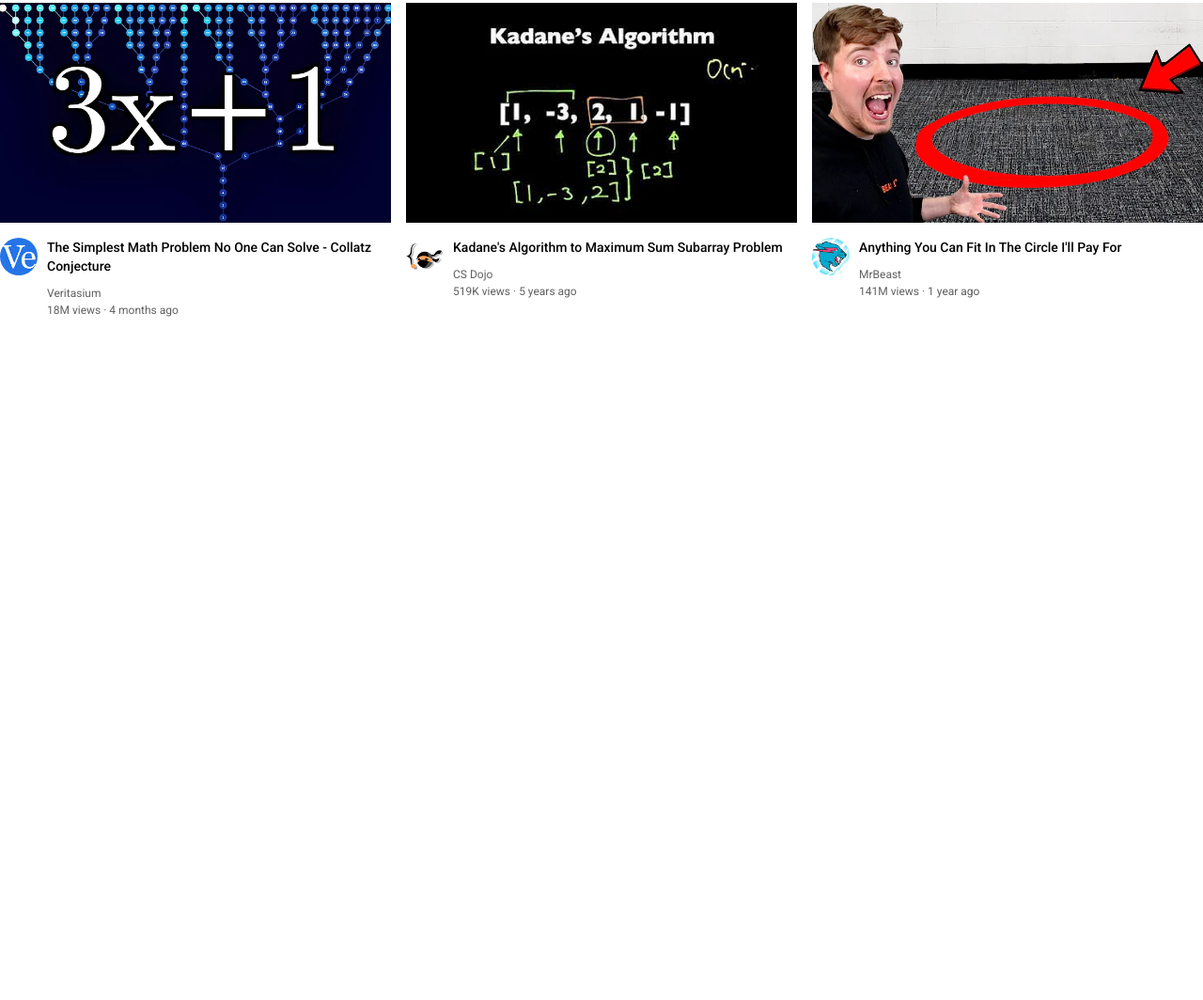
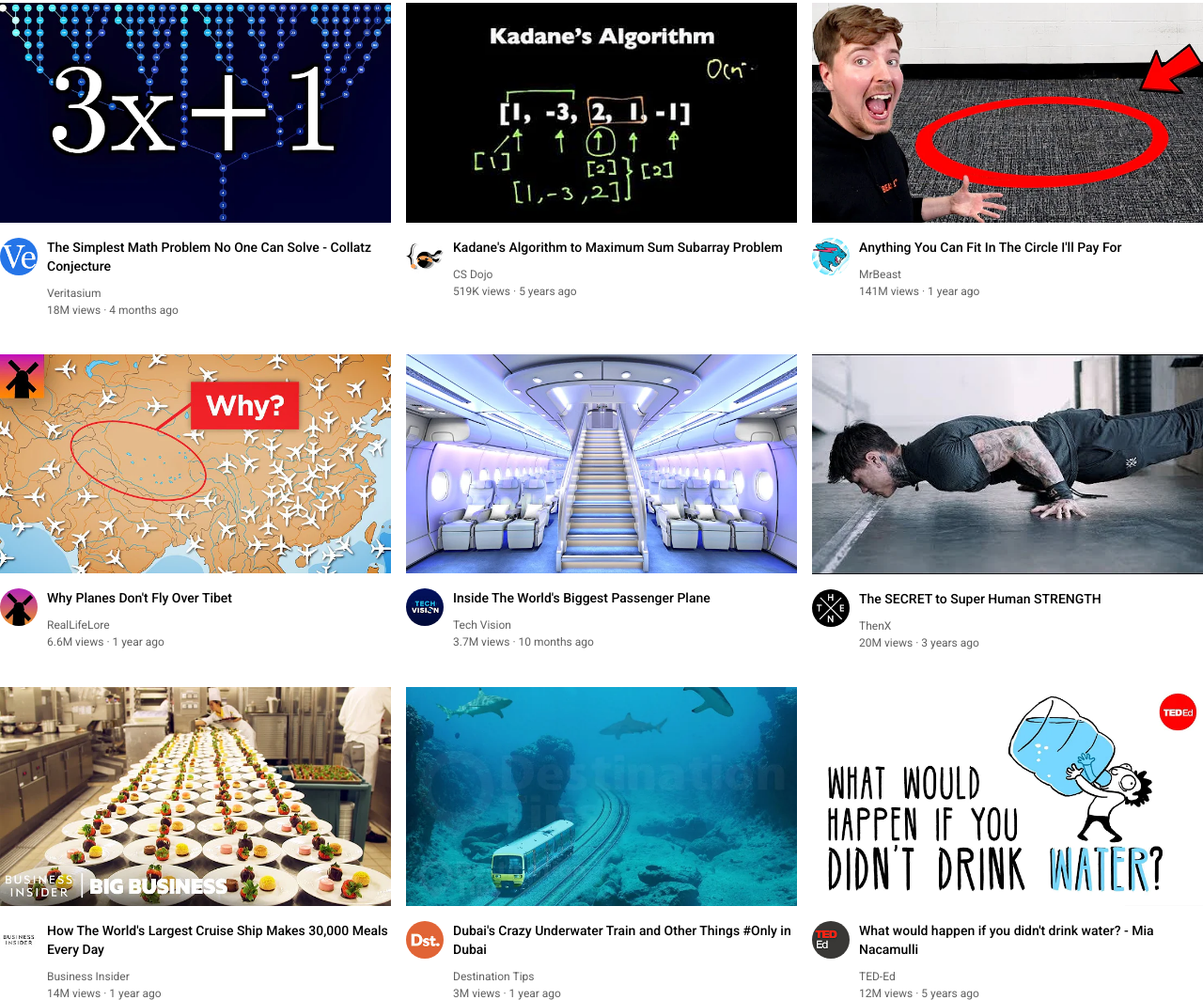
Before and after one commit to saltylubik/blog, a plain HTML site: page ytb/index.html in a window 1280 px wide. Shown: the part 405-1469 px from the top of the page at 94% size. Before the commit the page ends 800 px from the top, so only its background shows below. Drawn offline with Linux system fonts and the light colour scheme.

Commit message:
added icons and others

```diff
--- a/ytb/index.html
+++ b/ytb/index.html
@@ -175,6 +175,156 @@
         </div>
       </div>
     </div>
+
+    <div class="video-preview">
+      <div class="thumbnail-row">
+        <img class="thumbnail" src="img/thumbnail-7.webp">
+      </div>
+
+      <div class="video-info-grid">
+        <div class="channel-pic">
+          <img class="profile-pic" src="pfpimg/channel-7.jpeg">
+        </div>
+        <div class="video-info">
+          <p class="video-title">
+            Why Planes Don't Fly Over Tibet
+          </p>
+
+          <p class="video-author">
+            RealLifeLore
+          </p>
+
+          <p class="video-stats">
+            6.6M views &#183; 1 year ago
+          </p>
+        </div>
+      </div>
+    </div>
+
+    <div class="video-preview">
+      <div class="thumbnail-row">
+        <img class="thumbnail" src="img/thumbnail-8.webp">
+      </div>
+
+      <div class="video-info-grid">
+        <div class="channel-pic">
+          <img class="profile-pic" src="pfpimg/channel-8.jpeg">
+        </div>
+        <div class="video-info">
+          <p class="video-title">
+            Inside The World's Biggest Passenger Plane
+          </p>
+
+          <p class="video-author">
+            Tech Vision
+          </p>
+
+          <p class="video-stats">
+            3.7M views &#183; 10 months ago
+          </p>
+        </div>
+      </div>
+    </div>
+
+    <div class="video-preview">
+      <div class="thumbnail-row">
+        <img class="thumbnail" src="img/thumbnail-9.webp">
+      </div>
+
+      <div class="video-info-grid">
+        <div class="channel-pic">
+          <img class="profile-pic" src="pfpimg/channel-9.jpeg">
+        </div>
+        <div class="video-info">
+          <p class="video-title">
+            The SECRET to Super Human STRENGTH
+          </p>
+
+          <p class="video-author">
+            ThenX
+          </p>
+
+          <p class="video-stats">
+            20M views &#183; 3 years ago
+          </p>
+        </div>
+      </div>
+    </div>
+
+    <div class="video-preview">
+      <div class="thumbnail-row">
+        <img class="thumbnail" src="img/thumbnail-10.webp">
+      </div>
+
+      <div class="video-info-grid">
+        <div class="channel-pic">
+          <img class="profile-pic" src="pfpimg/channel-10.jpeg">
+        </div>
+        <div class="video-info">
+          <p class="video-title">
+            How The World's Largest Cruise Ship Makes 30,000 Meals Every Day
+          </p>
+
+          <p class="video-author">
+            Business Insider
+          </p>
+
+          <p class="video-stats">
+            14M views &#183; 1 year ago
+          </p>
+        </div>
+      </div>
+    </div>
+
+    <div class="video-preview">
+      <div class="thumbnail-row">
+        <img class="thumbnail" src="img/thumbnail-11.webp">
+      </div>
+
+      <div class="video-info-grid">
+        <div class="channel-pic">
+          <img class="profile-pic" src="pfpimg/channel-11.jpeg">
+        </div>
+        <div class="video-info">
+          <p class="video-title">
+            Dubai's Crazy Underwater Train and Other Things #Only in Dubai
+          </p>
+
+          <p class="video-author">
+            Destination Tips
+          </p>
+
+          <p class="video-stats">
+            3M views &#183; 1 year ago
+          </p>
+        </div>
+      </div>
+    </div>
+
+    <div class="video-preview">
+      <div class="thumbnail-row">
+        <img class="thumbnail" src="img/thumbnail-12.webp">
+      </div>
+
+      <div class="video-info-grid">
+        <div class="channel-pic">
+          <img class="profile-pic" src="pfpimg/channel-12.jpeg">
+        </div>
+        <div class="video-info">
+          <p class="video-title">
+            What would happen if you didn't drink water? - Mia Nacamulli
+          </p>
+
+          <p class="video-author">
+            TED-Ed
+          </p>
+
+          <p class="video-stats">
+            12M views &#183; 5 years ago
+          </p>
+        </div>
+      </div>
+    </div>
   </div>
 
 </body>
```
Also changed, not shown: ytb/icon/explore.svg (added), ytb/icon/hamburger-menu.svg (added), ytb/icon/home.svg (added), ytb/icon/library.svg (added), ytb/icon/notifications.svg (added), ytb/icon/originals.svg (added), ytb/icon/search.svg (added), ytb/icon/subscriptions.svg (added), ytb/icon/upload.svg (added), ytb/icon/voice-search-icon.svg (added), ytb/icon/youtube-apps.svg (added), ytb/icon/youtube-logo.svg (added), ytb/icon/youtube-music.svg (added), ytb/pfpimg/my-channel.jpeg (added).
